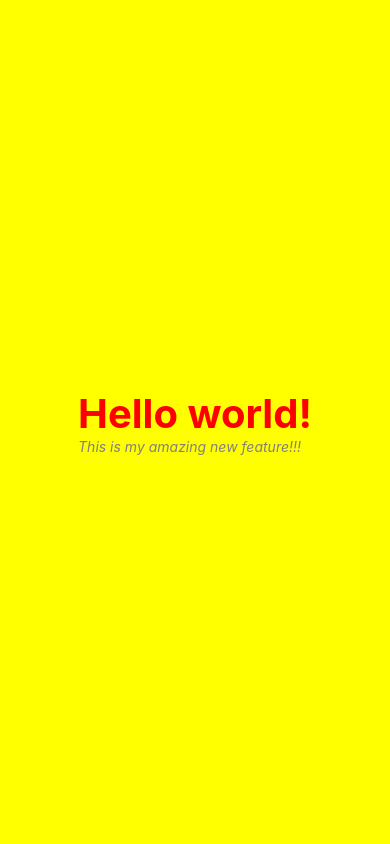
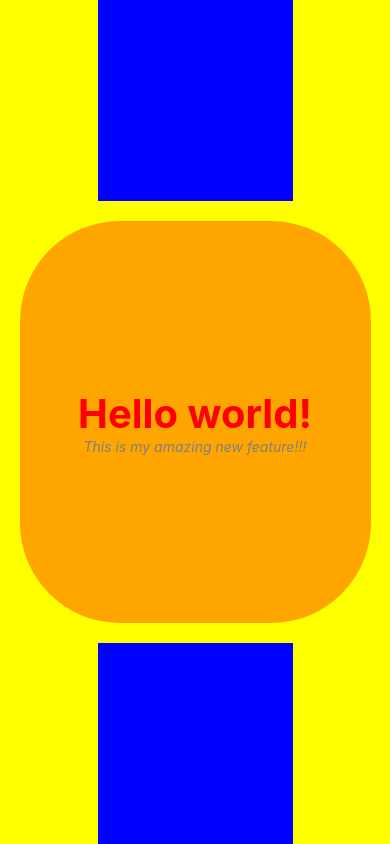
Before and after one commit to yjsoon/react-native-project1, a React Native app: screen / in a window 390 px wide. Built offline with nearby package versions, Linux system fonts and the light colour scheme.

Commit message:
Styled to make cool watch face look

```diff
--- a/App.js
+++ b/App.js
@@ -11,14 +11,14 @@ export default function App() {
         <Text style={[styles.baseStyle, styles.text, { fontStyle: "normal" }]}>
           Hello world!
         </Text>
-        <Text style={{ fontStyle: "italic", color: "grey" }}>
+        <Text
+          style={[styles.baseStyle, { fontStyle: "italic", color: "grey" }]}
+        >
           This is my amazing new feature!!!
         </Text>
       </View>
 
       <View style={styles.fillerContainer}></View>
-
-      <StatusBar style="auto" />
     </View>
   );
 }
@@ -32,10 +32,24 @@ const styles = StyleSheet.create({
   },
   baseStyle: {
     fontStyle: "italic",
+    textAlign: "center",
   },
   text: {
     color: "red",
     fontSize: 40,
     fontWeight: "bold",
   },
+  fillerContainer: {
+    backgroundColor: "blue",
+    width: "50%",
+    flex: 1,
+  },
+  titleContainer: {
+    backgroundColor: "orange",
+    width: "90%",
+    flex: 2,
+    justifyContent: "center",
+    margin: 20,
+    borderRadius: 100,
+  },
 });
```
